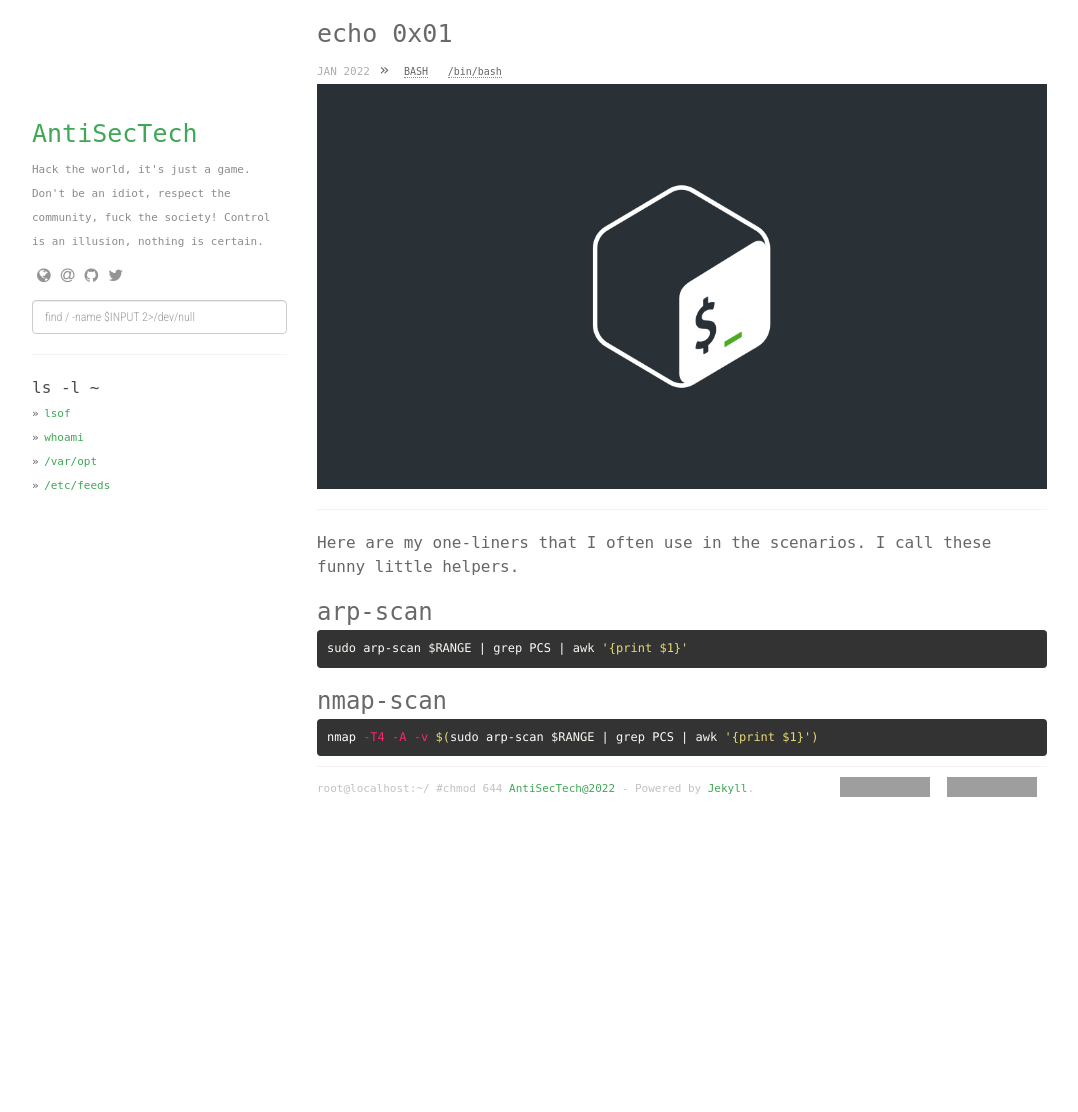
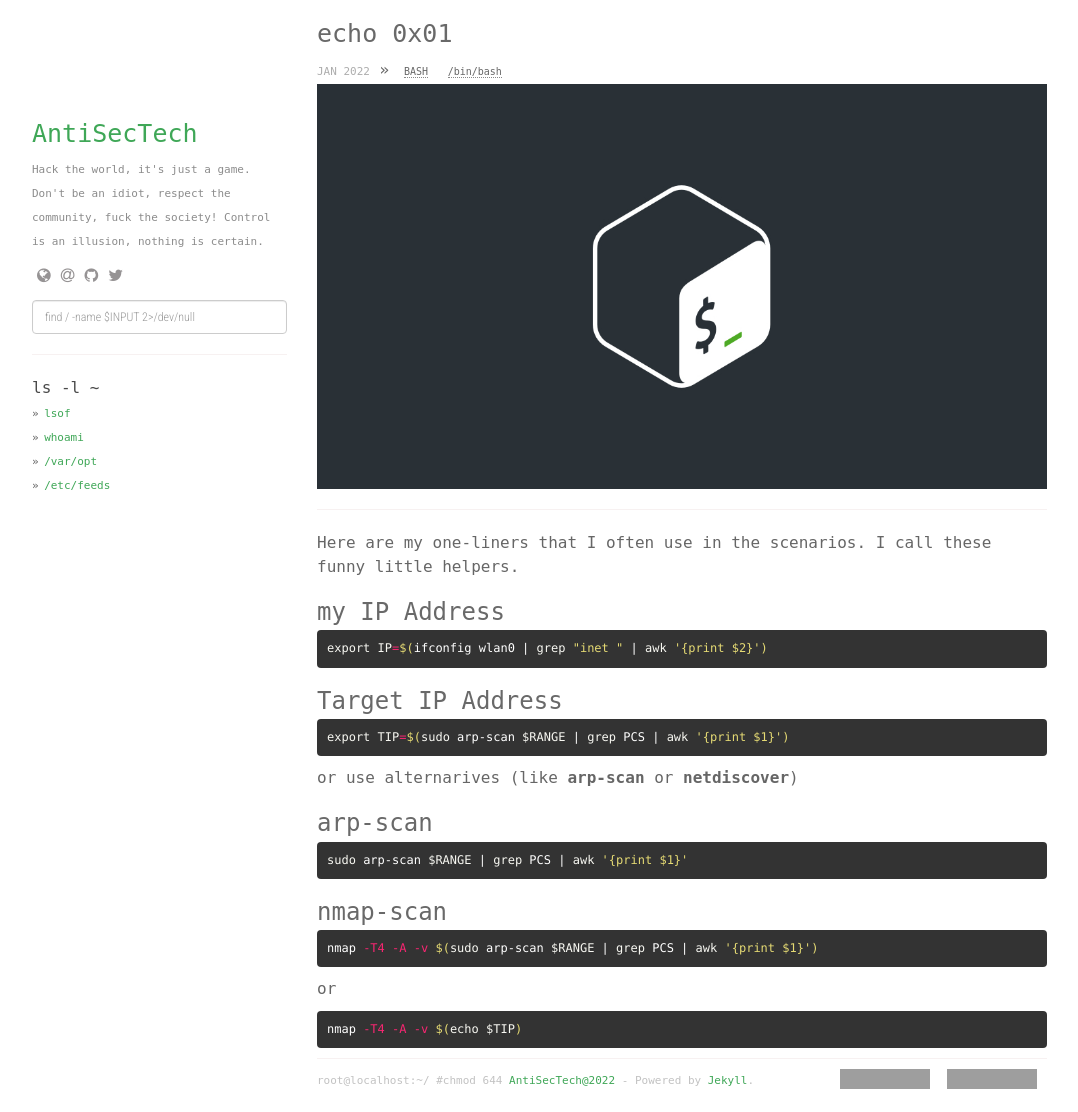
Before and after one commit to AntiSecTech/AntiSecTech.github.io, a Jekyll site: the page built from _project/scripts.md, in a window 1280 px wide and 1112 px high. Shown: the whole window, without its empty margins (53-1131 px from the left). Built offline with Jekyll 4.4.1, drawn with Linux system fonts in a browser that asks for light colours; nearby versions of some CDN libraries; grey boxes are pictures that could not be loaded.

Commit message:
Update scripts.md
added env pointer

````diff
--- a/_project/scripts.md
+++ b/_project/scripts.md
@@ -5,6 +5,17 @@ slug: "scripts"
 ---
 
 Here are my one-liners that I often use in the scenarios. I call these funny little helpers.
+
+### my IP Address
+```sh
+export IP=$(ifconfig wlan0 | grep "inet " | awk '{print $2}')
+```
+
+### Target IP Address
+```sh
+export TIP=$(sudo arp-scan $RANGE | grep PCS | awk '{print $1}')
+```
+or use alternarives (like **arp-scan** or **netdiscover**)
 
 ### arp-scan
 ```sh
@@ -15,3 +26,7 @@ sudo arp-scan $RANGE | grep PCS | awk '{print $1}'
 ```sh
 nmap -T4 -A -v $(sudo arp-scan $RANGE | grep PCS | awk '{print $1}')
 ```
+or
+```sh
+nmap -T4 -A -v $(echo $TIP)
+```
````
